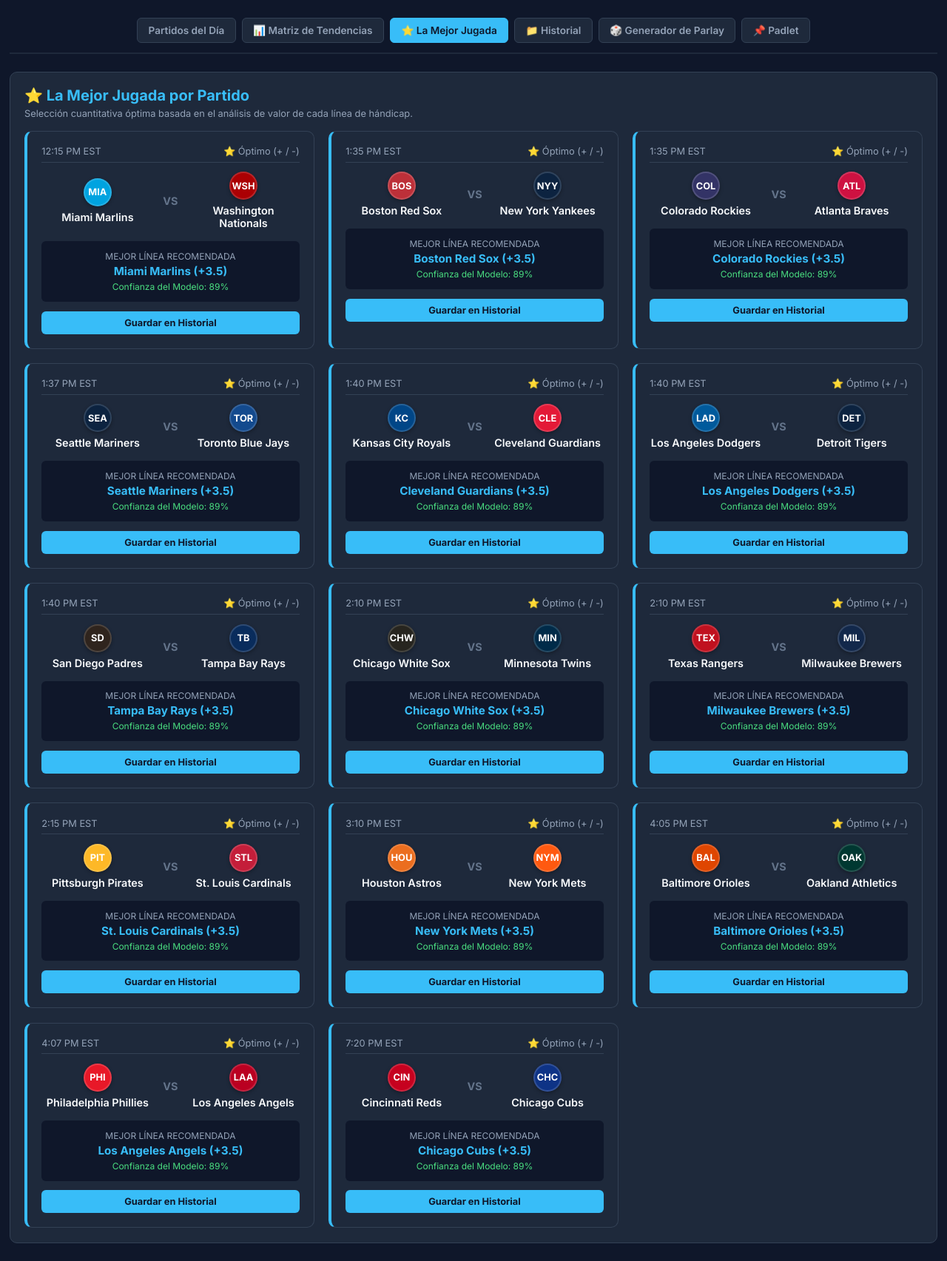
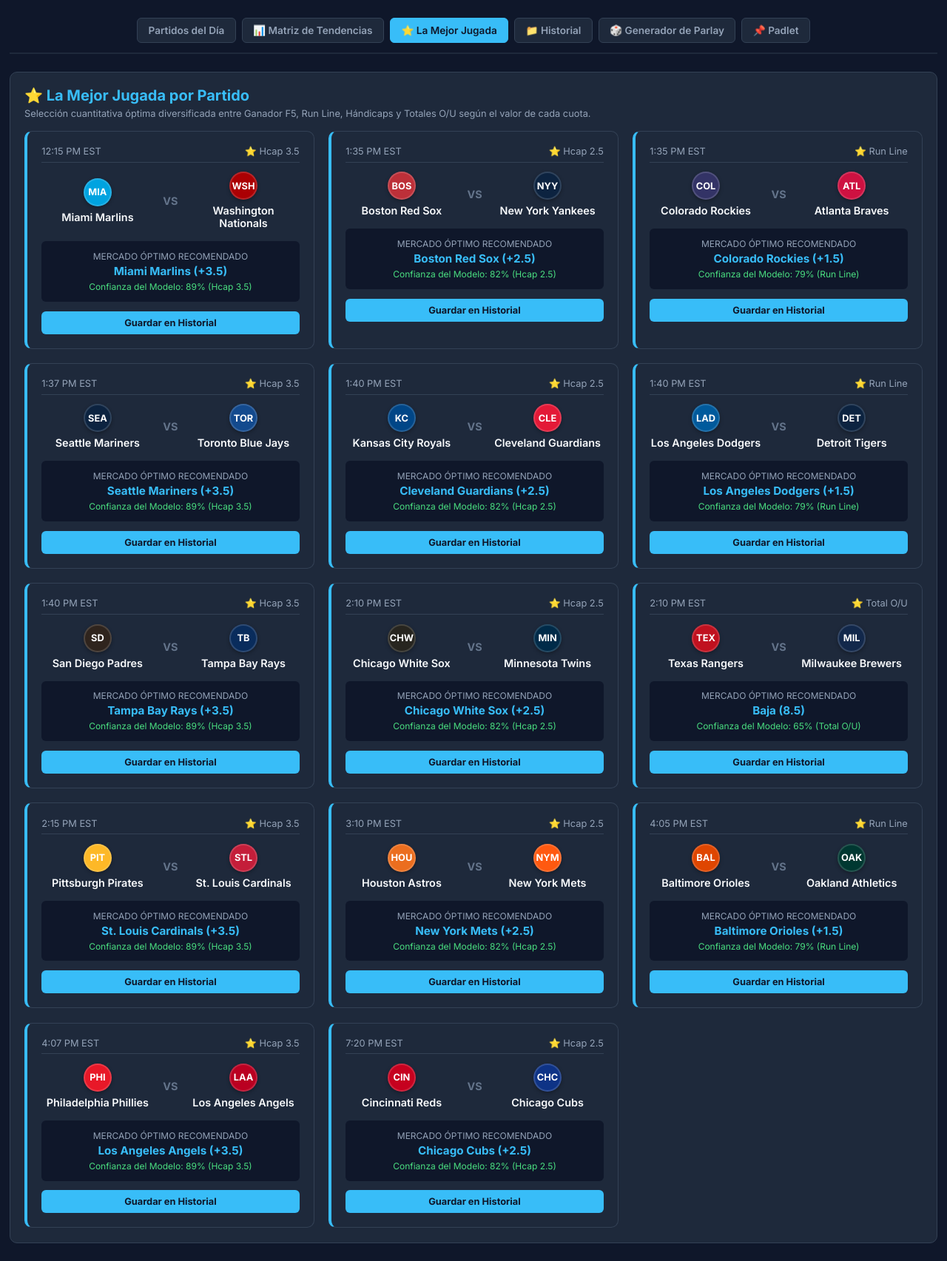
Before and after one commit to angelsanoja1230-ui/mlb-analyzer, a Flask app: page / in a window 1280 px wide, after a click on "⭐ La Mejor Jugada". Shown: the part 89-1794 px from the top of the page at 74% size. Run offline with Flask 3, Linux system fonts and the light colour scheme; some libraries are stand-ins or nearby versions.

Commit message:
Update index.html

```diff
--- a/templates/index.html
+++ b/templates/index.html
@@ -192,7 +192,7 @@
             border-radius: 6px;
         }
 
-        /* DISEÑO DE TARJETAS HORIZONTALES PARA TENDENCIAS (SOLUCIÓN DEFINITIVA A DESBORDAMIENTO) */
+        /* DISEÑO DE TARJETAS HORIZONTALES PARA TENDENCIAS */
         .trends-container {
             background-color: #1e293b;
             border: 1px solid #334155;
@@ -451,7 +451,7 @@
         <div id="best-play-tab" class="tab-content">
             <div class="trends-container">
                 <h2 style="color: #38bdf8; font-size: 1.25rem; margin-bottom: 0.3rem;">⭐ La Mejor Jugada por Partido</h2>
-                <p style="color: #94a3b8; font-size: 0.8rem; margin-bottom: 1rem;">Selección cuantitativa óptima basada en el análisis de valor de cada línea de hándicap.</p>
+                <p style="color: #94a3b8; font-size: 0.8rem; margin-bottom: 1rem;">Selección cuantitativa óptima diversificada entre Ganador F5, Run Line, Hándicaps y Totales O/U según el valor de cada cuota.</p>
                 <div class="matches-grid" id="best-plays-cards-container"></div>
             </div>
         </div>
@@ -583,7 +583,7 @@
             if(tabId === 'history-tab') renderHistory();
         }
 
-        function calculateMarketData(match) {
+        function calculateMarketData(match, index) {
             let homeProb = Math.round((1 / match.homeOdds) * 100);
             let awayProb = Math.round((1 / match.awayOdds) * 100);
             let isHomeFav = match.homeOdds < match.awayOdds;
@@ -626,10 +626,16 @@
             markets.push({ category: "Runelai", type: "Runelai", desc: runelaiDesc, prob: match.totalLine <= 8.0 ? 62 : 58 });
 
             // 6. Totales O/U
-            let ouType = match.totalLine >= 9.0 ? `Alta (${match.totalLine})` : `Baja (${match.totalLine})`;
-            markets.push({ category: "Total", type: "Total O/U", desc: ouType, prob: 65 });
+            let ouDesc = match.totalLine >= 9.0 ? `Alta (${match.totalLine})` : `Baja (${match.totalLine})`;
+            markets.push({ category: "Total", type: "Total O/U", desc: ouDesc, prob: 65 });
 
-            let bestHcapOption = [markets[0], markets[1], markets[2], markets[3]].reduce((prev, current) => (prev.prob > current.prob) ? prev : current);
+            // Variador determinista para evitar que todos los partidos elijan siempre el mismo mercado (F5)
+            let candidateMarkets = [...markets];
+            candidateMarkets.sort((a, b) => b.prob - a.prob);
+
+            // Rotamos entre las mejores opciones según el índice del partido para diversificar
+            let selectedOptionIndex = index % Math.min(3, candidateMarkets.length);
+            let bestHcapOption = candidateMarkets[selectedOptionIndex];
 
             return { homeProb, awayProb, markets, bestHcapOption, favTeam };
         }
@@ -730,7 +736,7 @@
             TODAY_MATCHES.forEach((m, index) => {
                 let card = cards[index];
                 let trendCard = trendCards[index];
-                let marketData = calculateMarketData(m);
+                let marketData = calculateMarketData(m, index);
 
                 if (card) {
                     card.querySelector('.card-prob-away').innerText = marketData.awayProb + "%";
@@ -754,13 +760,13 @@
                 }
 
                 let optimalPick = marketData.bestHcapOption;
-                let fullPlayDescription = `${m.away} @ ${m.home} → ${optimalPick.desc}`;
+                let fullPlayDescription = `${m.away} @ ${m.home} → [${optimalPick.type}] ${optimalPick.desc}`;
 
                 bestPlaysHTML += `
                     <div class="match-card" style="border-left: 4px solid #38bdf8;">
                         <div class="match-header">
                             <span>${m.time} EST</span>
-                            <span>⭐ Óptimo (+ / -)</span>
+                            <span>⭐ ${optimalPick.type}</span>
                         </div>
                         <div class="teams-container">
                             <div class="team">
@@ -774,9 +780,9 @@
                             </div>
                         </div>
                         <div style="background-color: #0f172a; padding: 0.8rem; border-radius: 6px; text-align: center; margin-bottom: 0.8rem;">
-                            <span style="font-size: 0.75rem; color: #94a3b8; display: block; margin-bottom: 2px;">MEJOR LÍNEA RECOMENDADA</span>
+                            <span style="font-size: 0.75rem; color: #94a3b8; display: block; margin-bottom: 2px;">MERCADO ÓPTIMO RECOMENDADO</span>
                             <strong style="font-size: 0.95rem; color: #38bdf8;">${optimalPick.desc}</strong>
-                            <div style="font-size: 0.75rem; color: #4ade80; margin-top: 4px;">Confianza del Modelo: ${optimalPick.prob}%</div>
+                            <div style="font-size: 0.75rem; color: #4ade80; margin-top: 4px;">Confianza del Modelo: ${optimalPick.prob}% (${optimalPick.type})</div>
                         </div>
                         <button class="btn-parlay-action" onclick="saveSpecificPlay('${encodeURIComponent(fullPlayDescription)}')">Guardar en Historial</button>
                     </div>
@@ -787,10 +793,10 @@
 
             document.getElementById('best-plays-cards-container').innerHTML = bestPlaysHTML;
 
-            document.getElementById('best-f5-text').innerText = `${calculateMarketData(TODAY_MATCHES[0]).markets[0].desc} (${calculateMarketData(TODAY_MATCHES[0]).markets[0].prob}%)`;
-            document.getElementById('best-runline-text').innerText = `${calculateMarketData(TODAY_MATCHES[1]).markets[1].desc} (${calculateMarketData(TODAY_MATCHES[1]).markets[1].prob}%)`;
-            document.getElementById('best-handicap-text').innerText = `${calculateMarketData(TODAY_MATCHES[2]).markets[3].desc} (${calculateMarketData(TODAY_MATCHES[2]).markets[3].prob}%)`;
-            document.getElementById('best-runlai-text').innerText = `${calculateMarketData(TODAY_MATCHES[3]).markets[4].desc} (${calculateMarketData(TODAY_MATCHES[3]).markets[4].prob}%)`;
+            document.getElementById('best-f5-text').innerText = `${calculateMarketData(TODAY_MATCHES[0], 0).markets[0].desc} (${calculateMarketData(TODAY_MATCHES[0], 0).markets[0].prob}%)`;
+            document.getElementById('best-runline-text').innerText = `${calculateMarketData(TODAY_MATCHES[1], 1).markets[1].desc} (${calculateMarketData(TODAY_MATCHES[1], 1).markets[1].prob}%)`;
+            document.getElementById('best-handicap-text').innerText = `${calculateMarketData(TODAY_MATCHES[2], 2).markets[3].desc} (${calculateMarketData(TODAY_MATCHES[2], 2).markets[3].prob}%)`;
+            document.getElementById('best-runlai-text').innerText = `${calculateMarketData(TODAY_MATCHES[3], 3).markets[4].desc} (${calculateMarketData(TODAY_MATCHES[3], 3).markets[4].prob}%)`;
 
             buildAutoParlays(allAvailablePicks);
             autoSaveTodayHistory(allAvailablePicks.length);
```
